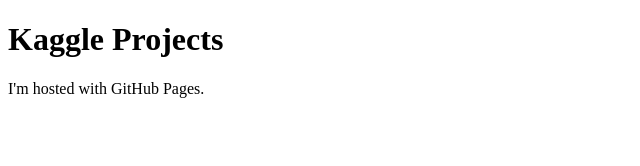
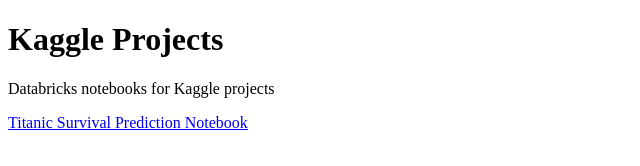
Before and after one commit to sshepherd-wm/kaggle, a plain HTML site: page index.html in a window 1280 px wide. Shown: the whole page, without its empty margins (0-640 px from the left). Drawn offline with Linux system fonts and the light colour scheme.

Commit message:
Update index.html

```diff
--- a/index.html
+++ b/index.html
@@ -2,6 +2,7 @@
 <html>
 <body>
 <h1>Kaggle Projects</h1>
-<p>I'm hosted with GitHub Pages.</p>
+<p>Databricks notebooks for Kaggle projects</p>
+<a href="https://raw.githubusercontent.com/sshepherd-wm/Kaggle_Projects/master/Titanic_Survival_Notebook.html">Titanic Survival Prediction Notebook</a>
 </body>
 </html>
```
